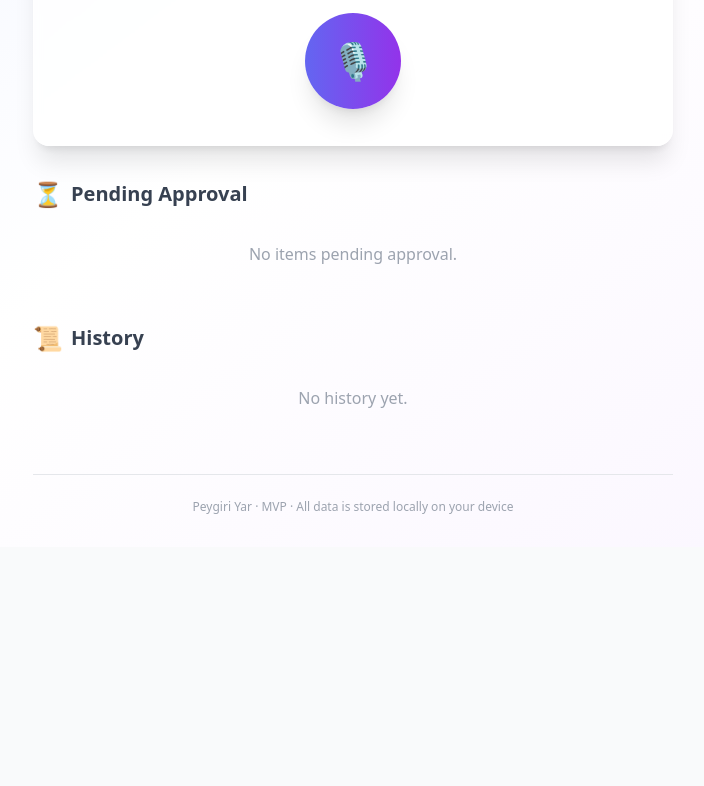
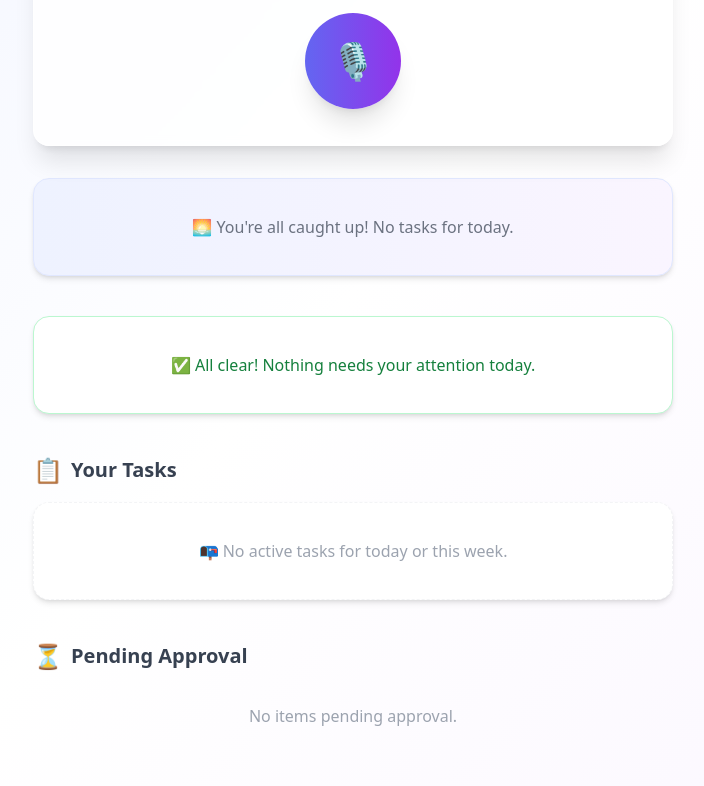
Before and after one commit to sadat006363/peygiri-yar, a Next.js app: page / in a window 1280 px wide. Shown: the part 426-1212 px from the top of the page, without its empty margins (287-991 px from the left). Before the commit the page ends 973 px from the top, so only its background shows below. Built offline with nearby package versions, Linux system fonts and the light colour scheme.

Commit message:
feat: activate AttentionToday, TodayTasks, and DailyBriefing sections

```diff
--- a/src/app/page.tsx
+++ b/src/app/page.tsx
@@ -4,6 +4,9 @@ import { useEffect } from 'react';
 import { RecordButton } from '@/components/recorder/RecordButton';
 import { ApprovalList } from '@/components/review/ApprovalList';
 import { HistoryList } from '@/components/history/HistoryList';
+import { TodayTasks } from '@/components/dashboard/TodayTasks';
+import { DailyBriefing } from '@/components/dashboard/DailyBriefing';
+import { AttentionToday } from '@/components/dashboard/AttentionToday';
 import { useItemStore } from '@/stores/itemStore';
 import { Card } from '@/components/ui/Card';
 
@@ -17,6 +20,7 @@ export default function Home() {
   return (
     <main className="min-h-screen bg-gradient-to-br from-indigo-50 via-white to-purple-50">
       <div className="max-w-2xl mx-auto px-4 py-8">
+        {/* ===== HEADER ===== */}
         <header className="text-center py-8">
           <div className="inline-block bg-gradient-to-r from-indigo-600 to-purple-600 text-transparent bg-clip-text">
             <h1 className="text-4xl font-extrabold tracking-tight">🎯 Peygiri Yar</h1>
@@ -25,12 +29,33 @@ export default function Home() {
           <div className="w-24 h-1 bg-gradient-to-r from-indigo-400 to-purple-400 mx-auto mt-3 rounded-full"></div>
         </header>
 
+        {/* ===== RECORDER ===== */}
         <Card className="mb-8 bg-white/80 backdrop-blur-sm border border-white/50 shadow-xl">
           <div className="py-4">
             <RecordButton />
           </div>
         </Card>
 
+        {/* ===== DAILY BRIEFING ===== */}
+        <section className="mb-10">
+          <DailyBriefing />
+        </section>
+
+        {/* ===== ATTENTION TODAY ===== */}
+        <section className="mb-10">
+          <AttentionToday />
+        </section>
+
+        {/* ===== TODAY & THIS WEEK TASKS ===== */}
+        <section className="mb-10">
+          <div className="flex items-center gap-2 mb-4">
+            <span className="text-2xl">📋</span>
+            <h2 className="text-xl font-bold text-gray-700">Your Tasks</h2>
+          </div>
+          <TodayTasks />
+        </section>
+
+        {/* ===== PENDING APPROVAL ===== */}
         <section className="mb-10">
           <div className="flex items-center gap-2 mb-4">
             <span className="text-2xl">⏳</span>
@@ -39,6 +64,7 @@ export default function Home() {
           <ApprovalList />
         </section>
 
+        {/* ===== HISTORY ===== */}
         <section>
           <div className="flex items-center gap-2 mb-4">
             <span className="text-2xl">📜</span>
@@ -47,6 +73,7 @@ export default function Home() {
           <HistoryList />
         </section>
 
+        {/* ===== FOOTER ===== */}
         <footer className="text-center text-xs text-gray-400 mt-12 border-t border-gray-200 pt-6">
           Peygiri Yar · MVP · All data is stored locally on your device
         </footer>
```
